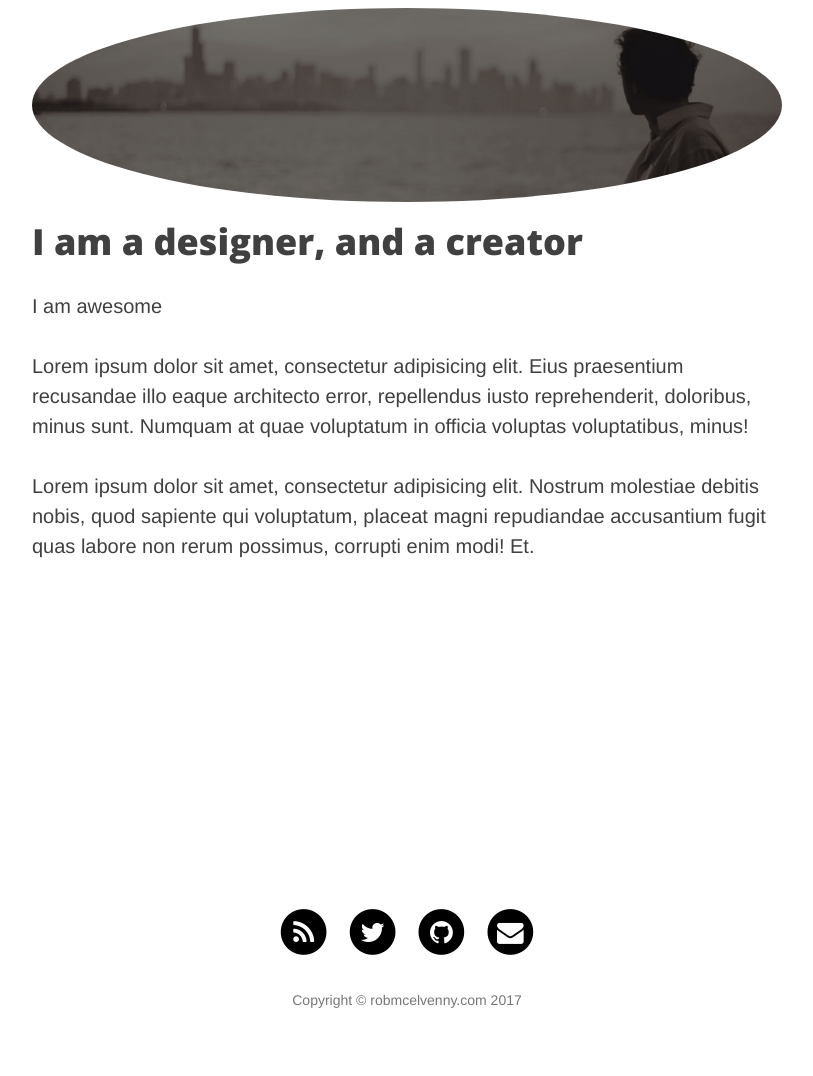
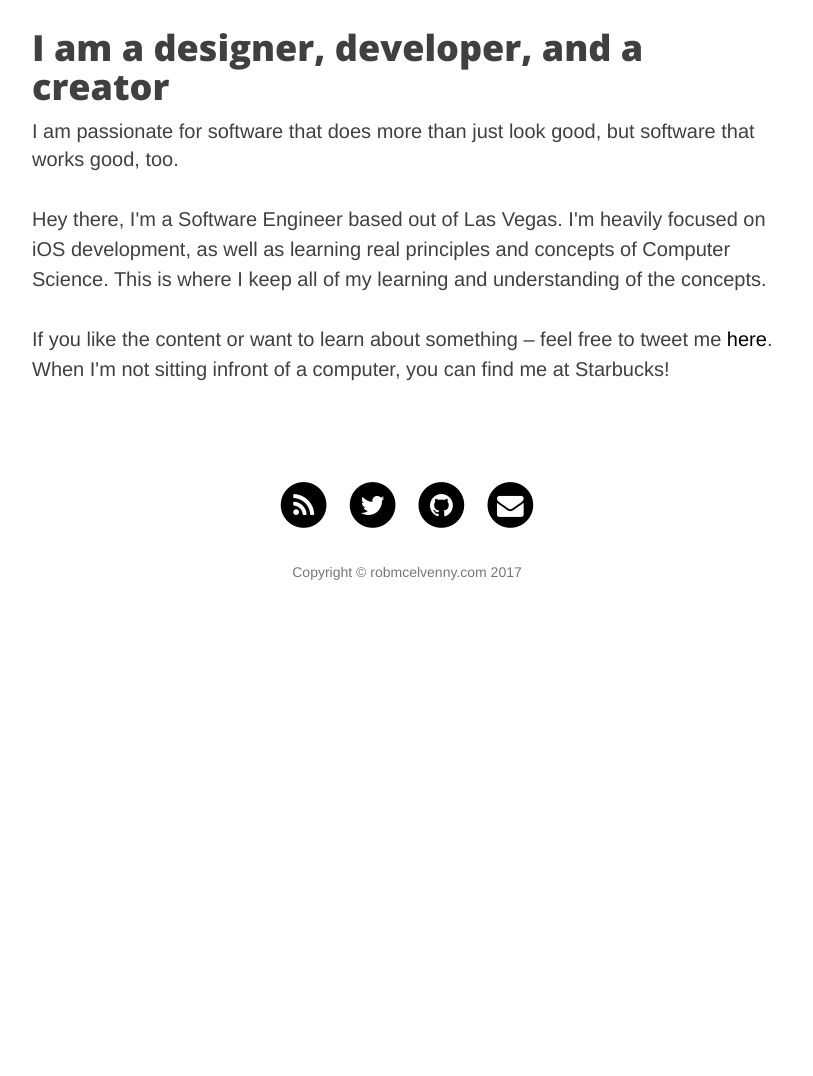
Before and after one commit to cocoabro/cocoabro.github.io, a Jekyll site: the page built from about.html, in a window 1280 px wide. Shown: the part 960-2036 px from the top of the page, without its empty margins (233-1046 px from the left). Built offline with Jekyll 4.4.1, drawn with Linux system fonts in a browser that asks for light colours; nearby versions of some CDN libraries; after the commit the page ends 1608 px from its top, so only the background shows below that.

Commit message:
Updated about

```diff
--- a/about.html
+++ b/about.html
@@ -2,15 +2,14 @@
 layout: page
 title: "About"
 description: "This is what I do."
+tags: about software engineer designer developer creator
 ---
 
-<img src="/img/about-bg.jpg" class="img-circle img-responsive">
+<h1>I am a designer, developer, and a creator</h1>
 
-<h1>I am a designer, and a creator</h1>
+<emphasis>I am passionate for software that does more than just look good, but software that works good, too.</emphasis>
 
 
-<p>I am awesome</p>
+<p>Hey there, I'm a Software Engineer based out of Las Vegas. I'm heavily focused on iOS development, as well as learning real principles and concepts of Computer Science. This is where I keep all of my learning and understanding of the concepts.</p>
 
-<p>Lorem ipsum dolor sit amet, consectetur adipisicing elit. Eius praesentium recusandae illo eaque architecto error, repellendus iusto reprehenderit, doloribus, minus sunt. Numquam at quae voluptatum in officia voluptas voluptatibus, minus!</p>
-
-<p>Lorem ipsum dolor sit amet, consectetur adipisicing elit. Nostrum molestiae debitis nobis, quod sapiente qui voluptatum, placeat magni repudiandae accusantium fugit quas labore non rerum possimus, corrupti enim modi! Et.</p>
+<p>If you like the content or want to learn about something – feel free to tweet me <a href="twitter.com/cocoabro/">here</a>. When I'm not sitting infront of a computer, you can find me at Starbucks!</p>
--- a/css/main.css
+++ b/css/main.css
@@ -502,6 +502,4 @@ div.sidebar__inner {
 
 .advertisement {
     margin-top: 15px;
-    width: 500px;
-    height: 250px;
 }
```
